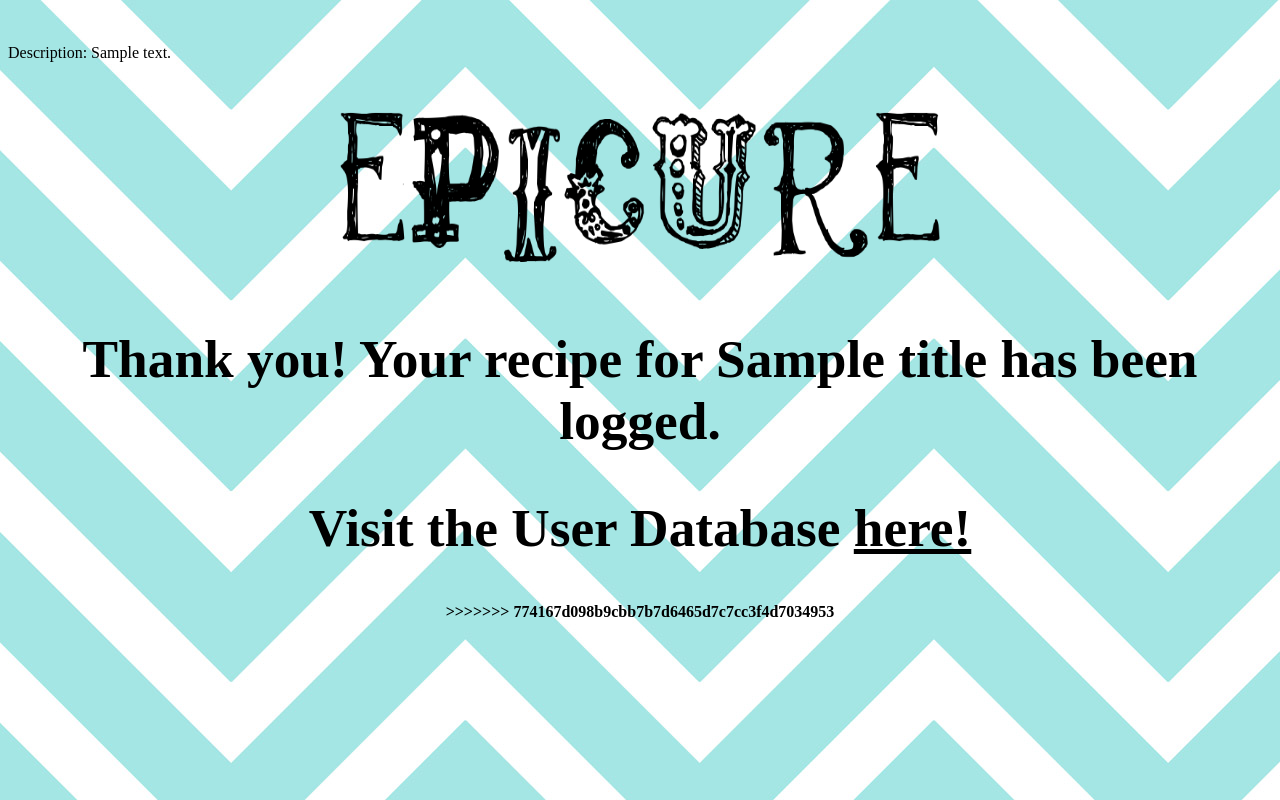
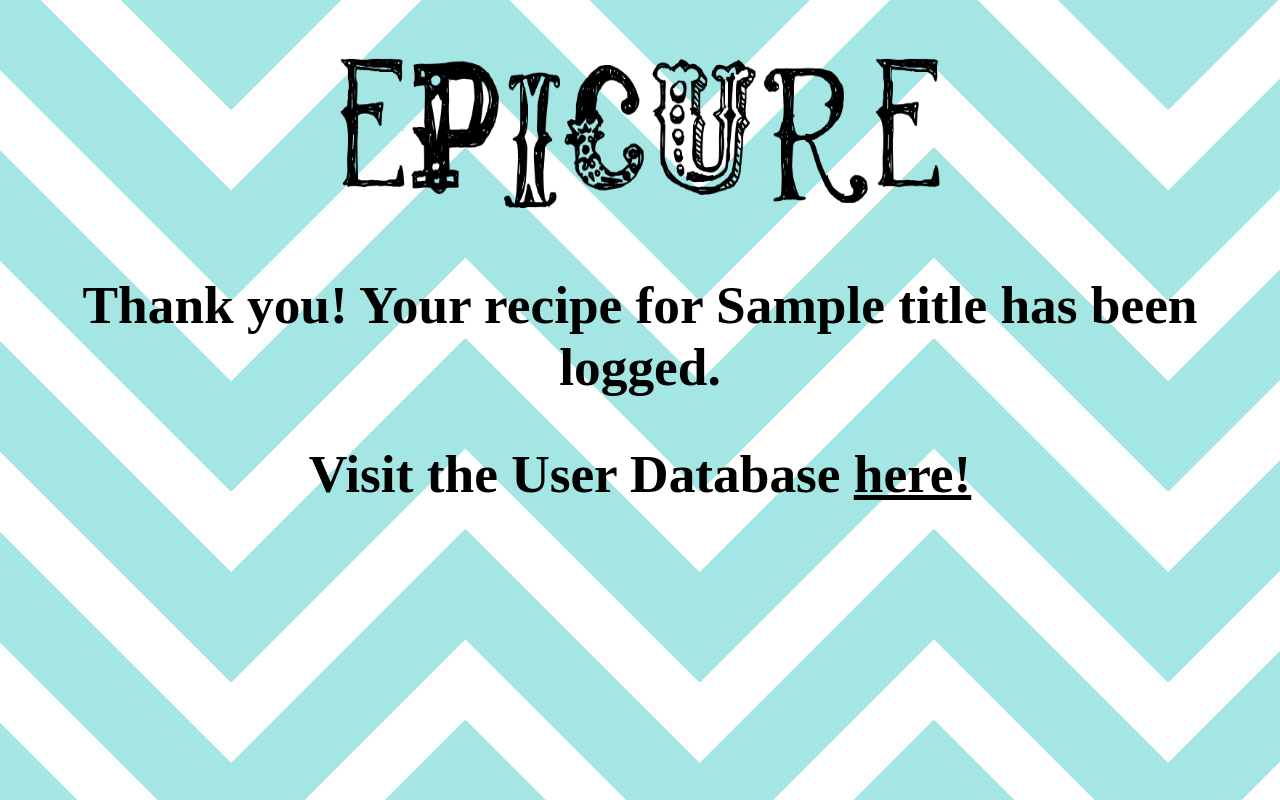
Before and after one commit to smewcat/cssi, a Python web app: template templates/recipes.html in a window 1280 px wide. Run offline with Jinja, Linux system fonts and the light colour scheme; the template is opened without the code that fills it: most values are stand-ins (such as "Sample title", 1, 10 or a date in 2020); some web fonts are replaced.

```diff
--- a/templates/recipes.html
+++ b/templates/recipes.html
@@ -14,8 +14,6 @@
 
   </head>
 
-<br><br>
-Description: {{ Description }}
 <body>
 
   <form action="/">
@@ -32,4 +30,3 @@ Description: {{ Description }}
 
   </body>
   </html>
->>>>>>> 774167d098b9cbb7b7d6465d7c7cc3f4d7034953
```
Also changed, not shown: main.py (+10 -9 lines).
